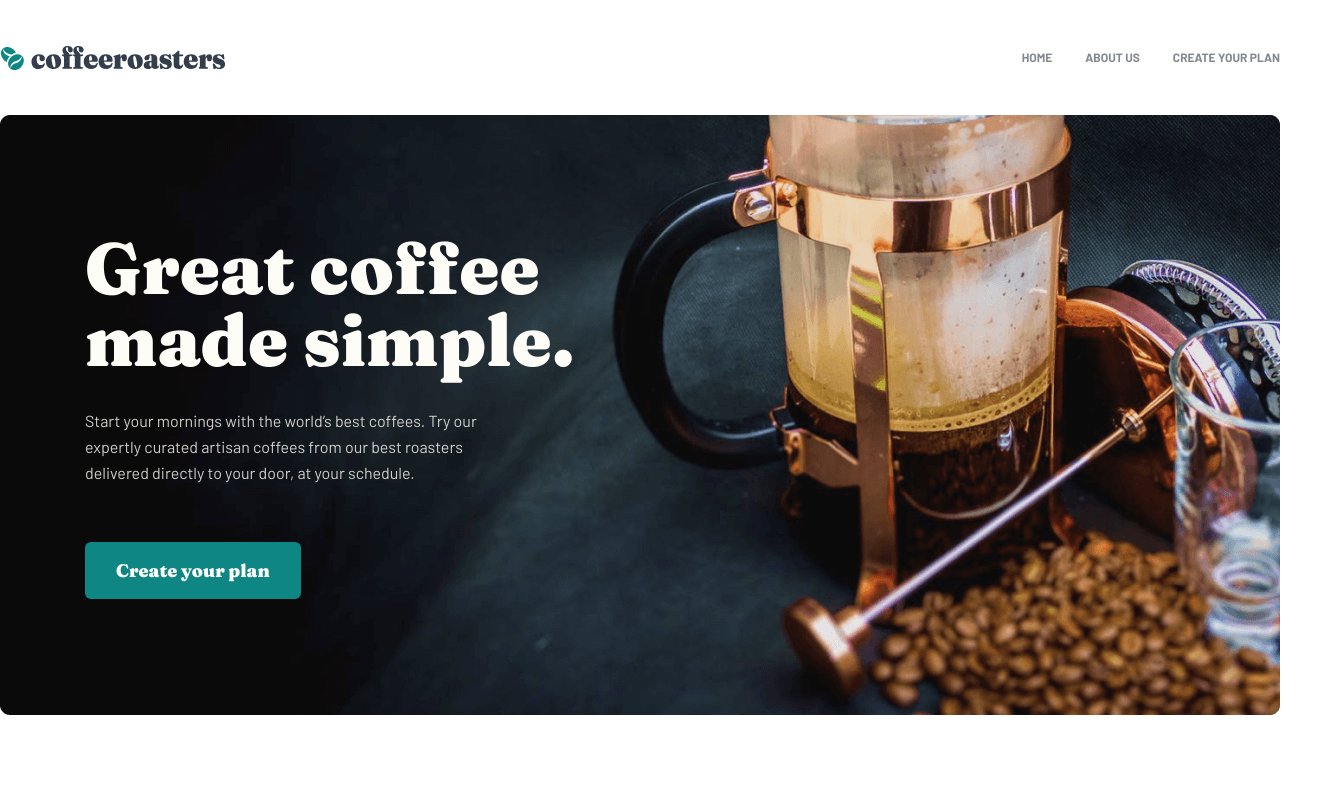
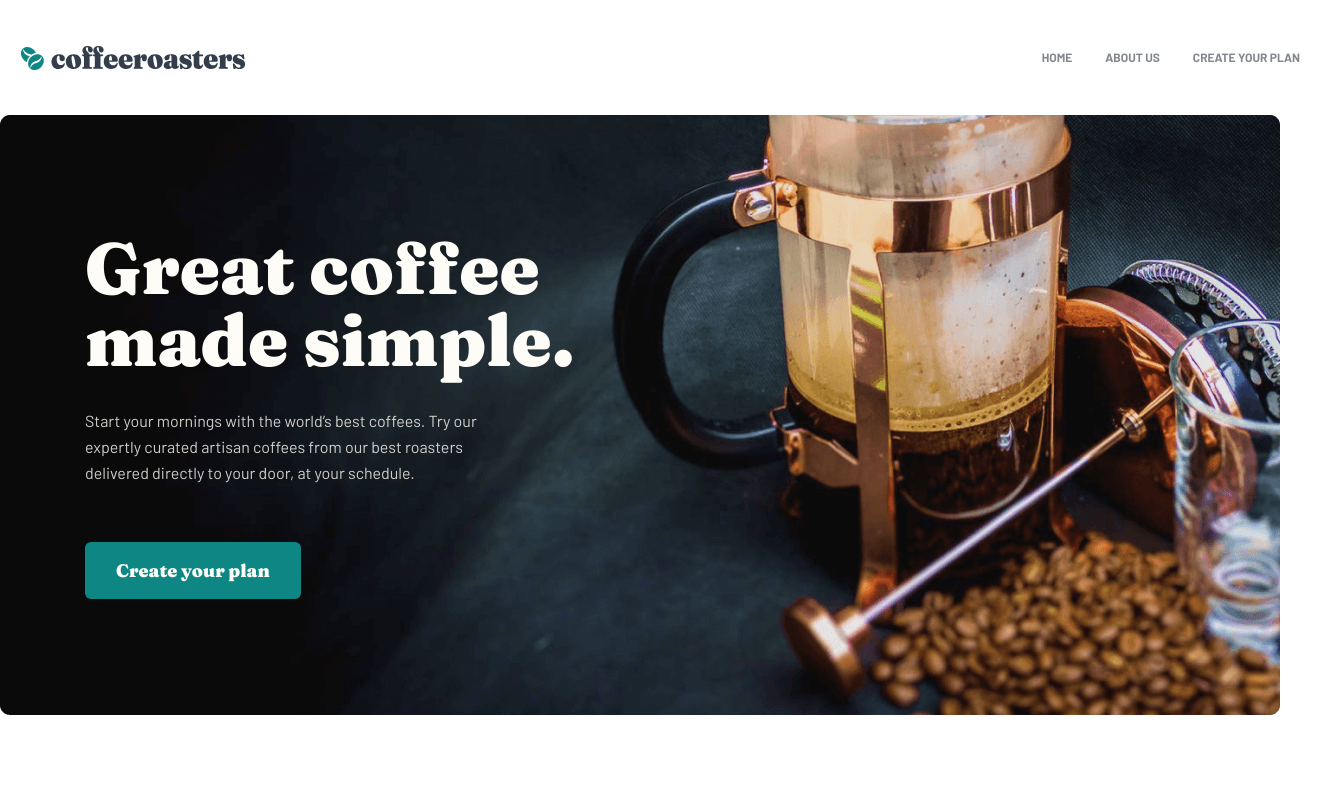
Before and after one commit to avazbek9999/Cofferoasters, a plain HTML site: page index.html in a window 1280 px wide. Shown: the top 800 px of the page, 1320 px wide, since content can reach past the window. Drawn offline with Linux system fonts and the light colour scheme.

Commit message:
add changes container width and remov padding at header

```diff
--- a/css/main.css
+++ b/css/main.css
@@ -67,7 +67,7 @@ body {
 }
 
 .container {
-    width: 1280px;
+    width: 1320px;
     margin: 0 auto;
     padding: 0 20px;
 }
@@ -76,7 +76,7 @@ body {
 .site-headar .container {
     display: flex;
     align-items: center;
-    padding: 0;
+
 }
 
 .site-logo {
--- a/index.html
+++ b/index.html
@@ -6,8 +6,8 @@
         <meta name="viewport" content="width=device-width, initial-scale=1.0" />
         <title>Document</title>
         <link rel="stylesheet" href="./css/normalize.css">
-        <!-- <link rel="stylesheet" href="./css/main.css" /> -->
-        <link rel="stylesheet" href="./css/main.mini.css">
+        <link rel="stylesheet" href="./css/main.css" />
+        <!-- <link rel="stylesheet" href="./css/main.mini.css"> -->
     </head>
 
     <body>
```
